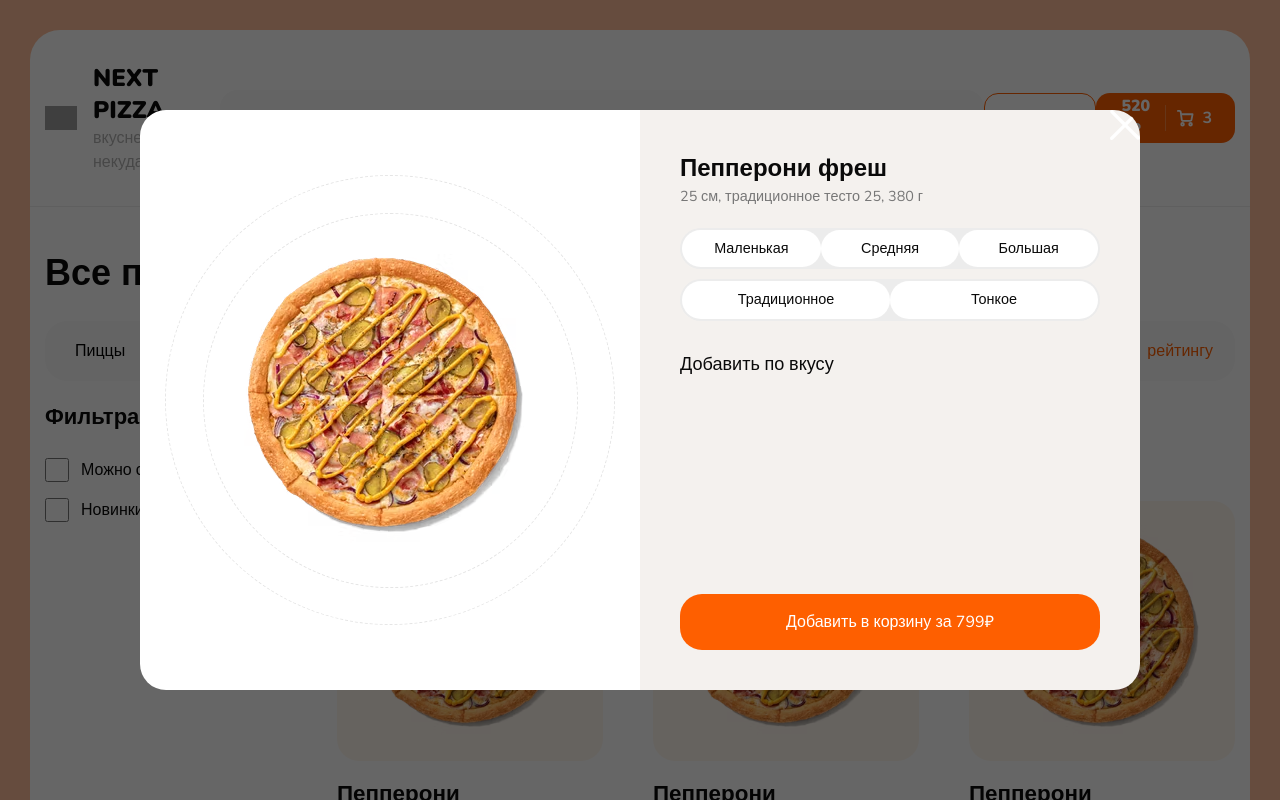
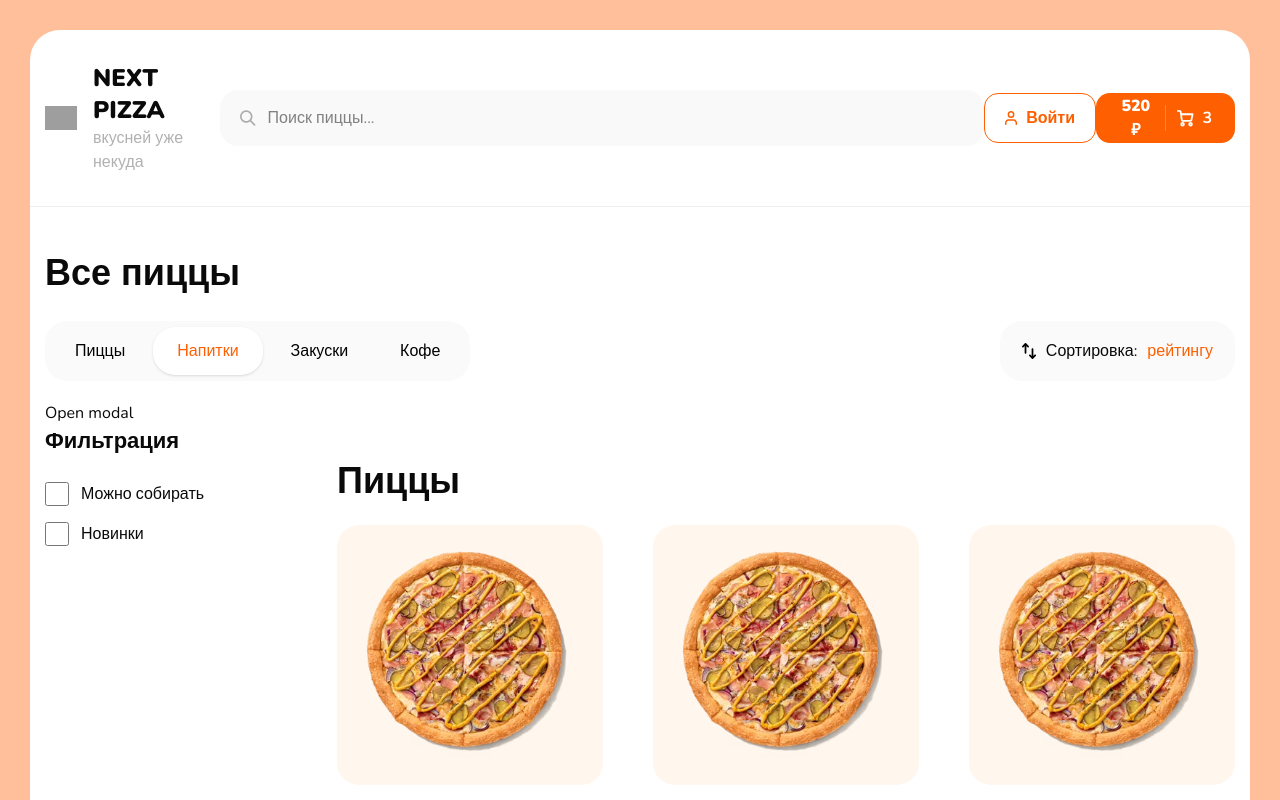
Before and after one commit to Mag1sstr/fullstack-dodopizza, a Next.js app: page / in a window 1280 px wide. Shown: the top 800 px of the page. Built offline with nearby package versions, Linux system fonts and the light colour scheme; grey boxes are pictures that could not be loaded.

Commit message:
update ProductModal

```diff
--- a/components/shared/Home.tsx
+++ b/components/shared/Home.tsx
@@ -1,14 +1,20 @@
-import { FunctionComponent } from "react";
+"use client";
+import { FunctionComponent, useState } from "react";
 import ProductsGroupList from "./ProductsGroupList";
 import HomeSort from "./HomeSort";
+import ProductModal from "./ProductModal";
 
 const Home: FunctionComponent = () => {
+  const [open, setOpen] = useState(false);
   return (
     <main className="py-[40px] bg-white">
       <div className="container">
         <h2 className="text-[2.25rem] mb-[1.25rem] font-[800]">Все пиццы</h2>
 
         <HomeSort />
+
+        <button onClick={() => setOpen(true)}>Open modal</button>
+        <ProductModal open={open} setOpen={setOpen} />
 
         <div className="flex gap-12">
           <div className="w-[244px]">
--- a/components/shared/ProductModal.tsx
+++ b/components/shared/ProductModal.tsx
@@ -6,8 +6,18 @@ interface Props {
 }
 const ProductModal: FunctionComponent<Props> = ({ open, setOpen }) => {
   return (
-    <div className="fixed inset-0 bg-(--modal-bg) z-50 flex items-center justify-center">
-      <div className="relative w-[1000px] flex rounded-4xl min-h-[580px] overflow-hidden">
+    <div
+      onMouseDown={() => setOpen(false)}
+      className={`fixed inset-0 bg-(--modal-bg) z-50 flex items-center justify-center invisible opacity-0 transition-all ${
+        open && "opacity-100 visible"
+      } `}
+    >
+      <div
+        onMouseDown={(e) => e.stopPropagation()}
+        className={`relative w-[1000px] flex rounded-4xl min-h-[580px] overflow-hidden top-7 transition-all duration-300 ${
+          open && "top-0"
+        }`}
+      >
         <button className="absolute right-0 top-0">
           <svg
             width="30"
```
